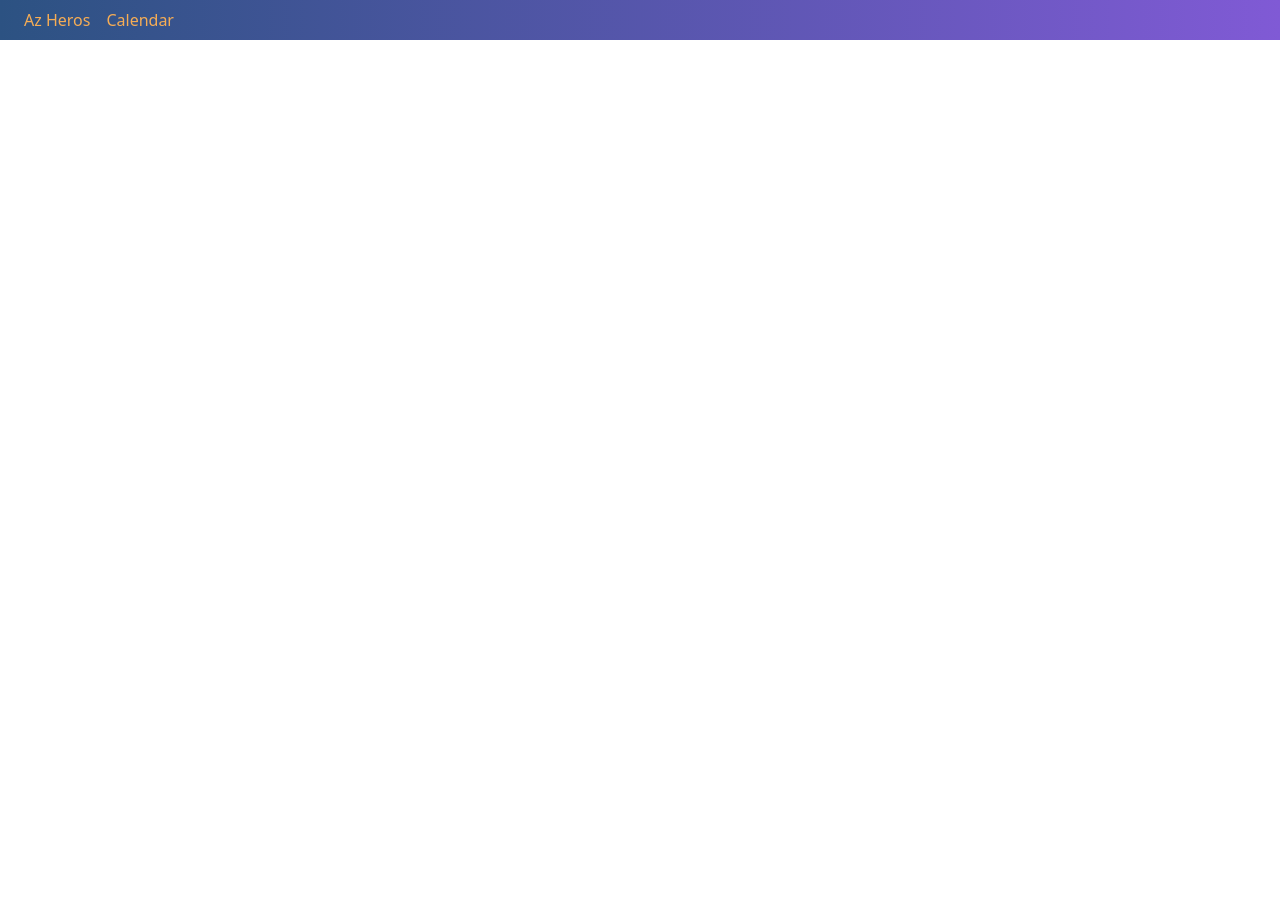
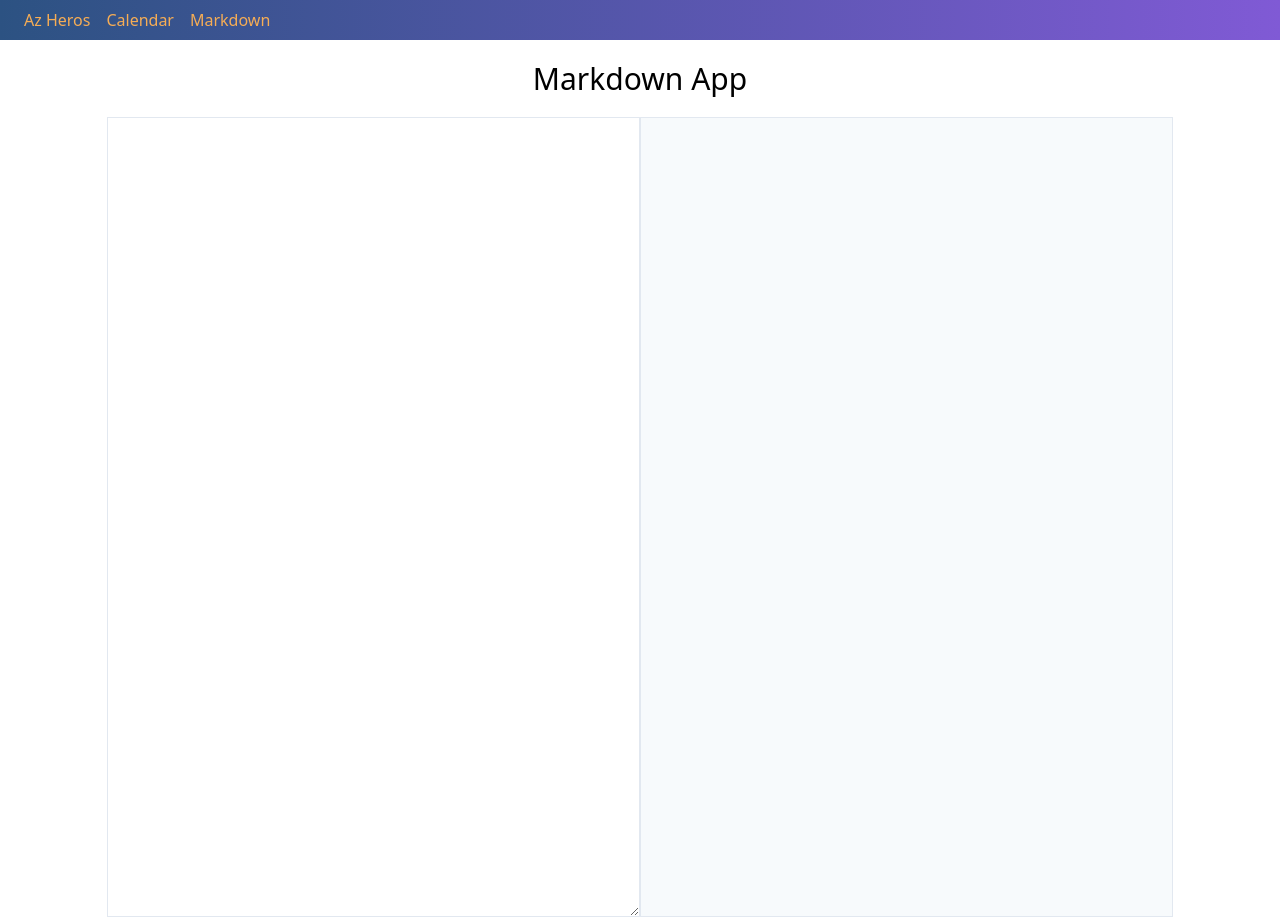
Before and after one commit to Totiruzi/working-with-vue3, a Vue app: page /markdown in a window 1280 px wide. Before the commit this address had no page. Before the commit the page ends 800 px from the top, so only its background shows below. Built offline with nearby package versions, Linux system fonts and the light colour scheme.

Commit message:
Add markdown app

```diff
--- a/package.json
+++ b/package.json
@@ -9,6 +9,7 @@
   },
   "dependencies": {
     "core-js": "^3.6.5",
+    "marked": "^1.2.3",
     "tailwindcss": "^1.9.6",
     "vue": "^3.0.0",
     "vue-router": "^4.0.0-rc.2"
--- a/src/components/AppHeader.vue
+++ b/src/components/AppHeader.vue
@@ -1,13 +1,21 @@
 <template>
   <nav class="w-full bg-gradient-to-r from-blue-800 to-purple-600 text-orange-400 px-4 py-2">
-    <router-link class="mx-2" to="/az-heros">Az Heros</router-link>
-    <router-link class="mx-2" to="/calendar">Calendar</router-link>
+    <router-link class="mx-2" v-for="list in navList" :key="list.to" :to="list.to">{{list.title}}</router-link>
   </nav>
 </template>
 
 <script>
 export default {
 
+  data() {
+    return {
+      navList: [
+        {title: "Az Heros", to: "/az-heros"},
+        {title: "Calendar", to: "/calendar"},
+        {title: "Markdown", to: "/markdown"}
+      ]
+    }
+  }
 }
 </script>
 
--- /dev/null
+++ b/src/pages/Markdowm.vue
@@ -0,0 +1,40 @@
+<template>
+<div class="flex w-full flex-wrap">
+  <h1 class="w-full text-center my-4 text-3xl">Markdown App</h1>
+  <section class="flex w-10/12 h-screen m-auto">
+    <article class="w-1/2 border">
+      <textarea class="w-full h-full" :value="text" @input="update"></textarea>
+    </article>
+    <article class="w-1/2 border bg-gray-100" v-html="markedText"></article>
+  </section>
+</div>
+</template>
+
+<script>
+import marked from "marked";
+import debounce from '../utilities/mixins/debounce'
+export default {
+  mixins: [debounce],
+  data() {
+    return {
+      text: ""
+    }
+  },
+
+  computed: {
+    markedText() {
+      return marked(this.text)
+    }
+  },
+  methods: {
+    update(e) {
+      const task = () =>  (this.text = e.target.value);
+      this.debounce(task, 500)
+    }
+  }
+}
+</script>
+
+<style>
+
+</style>
--- a/src/router.js
+++ b/src/router.js
@@ -2,11 +2,14 @@
 import Home from './pages/Home.vue';
 import AzHeroes from './pages/AzHeroes.vue';
 import Calendar from './pages/Calendar.vue';
+import Markdowm from './pages/Markdowm.vue';
+
 
 const routes = [
   {path: '/', component: Home},
   {path : '/az-heros', component: AzHeroes},
-  {path : '/calendar', component : Calendar}
+  {path : '/calendar', component : Calendar},
+  {path : '/markdown', component : Markdowm}
 ]
 const router = createRouter({
   history: createWebHistory(),
--- /dev/null
+++ b/src/utilities/mixins/debounce.js
@@ -0,0 +1,14 @@
+const debounce = {
+  data() {
+    return {
+      timeout: '',
+    };
+  },
+  methods: {
+    debounce(func, wait = 1000) {
+      clearTimeout(this.timeout);
+      this.timeout = setTimeout(func, wait);
+    },
+  },
+};
+export default debounce
```
Also changed, not shown: src/main.js (+7 -5 lines), 1 other file (tests, documents, lock files or other folders).
